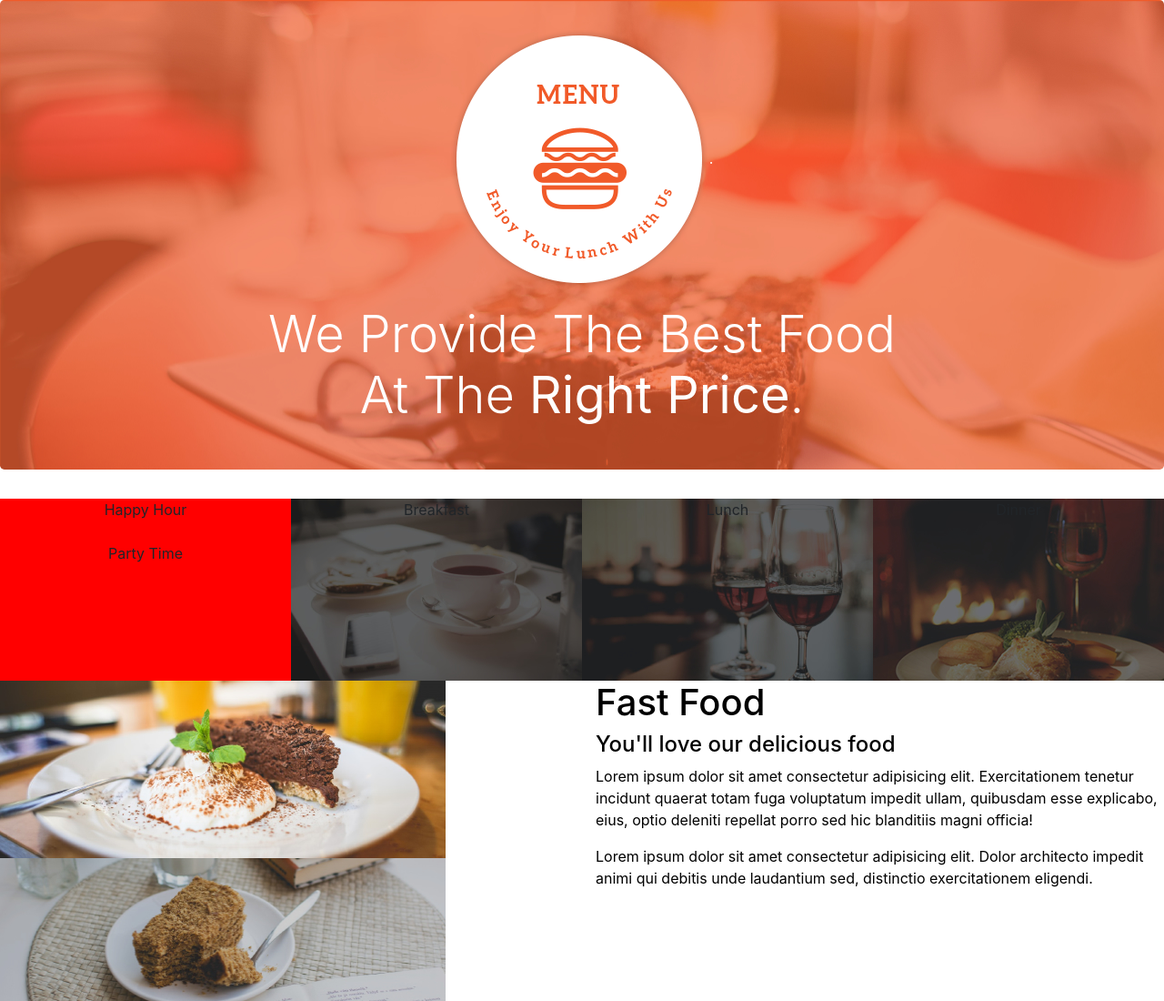
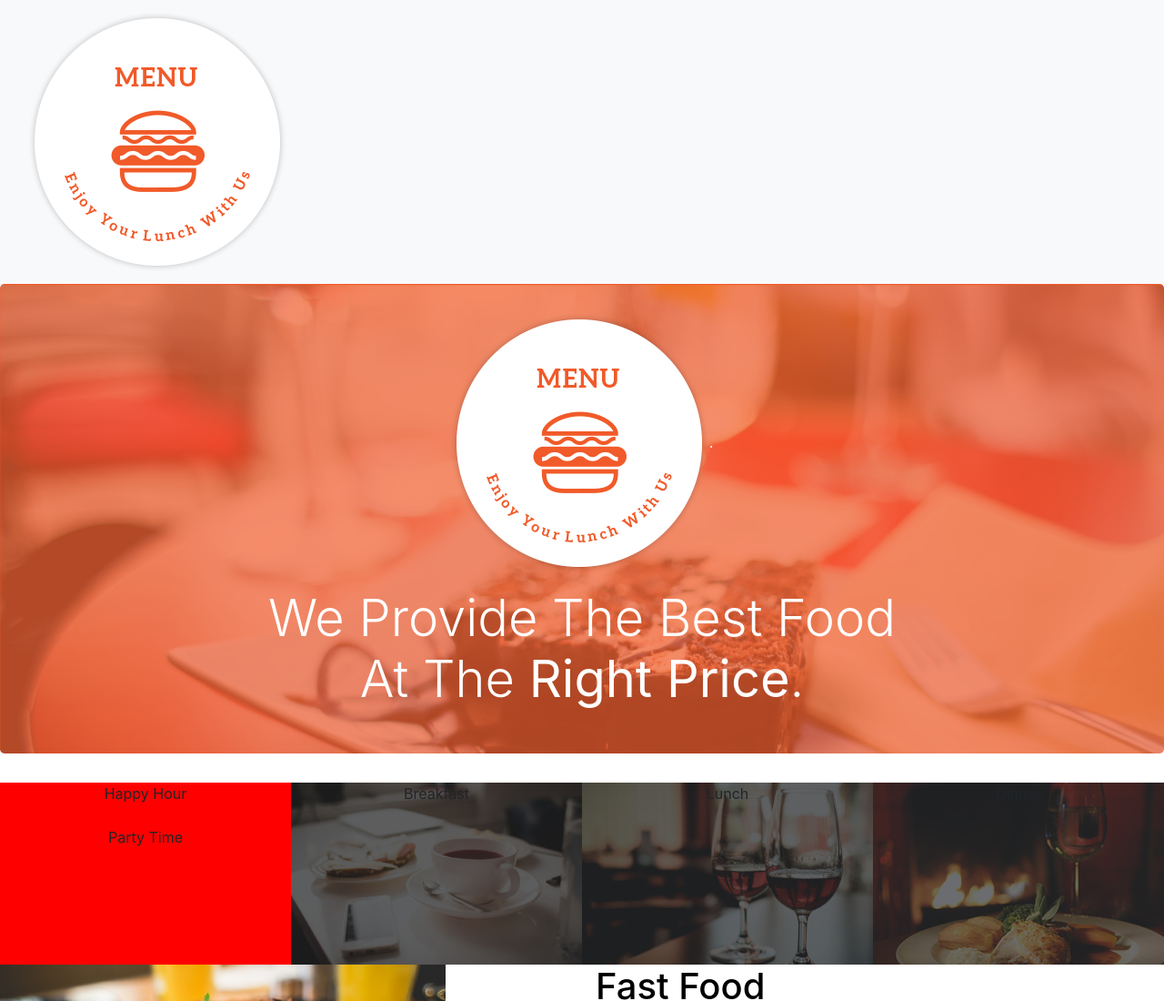
Before and after one commit to Dnjiru/Restaurant-WK3IP, a plain HTML site: page index.html in a window 1280 px wide. Shown: the top 1100 px of the page at 91% size. Drawn offline with nearby package versions, Linux system fonts and the light colour scheme.

Commit message:
add navbar at showcase

```diff
--- a/index.html
+++ b/index.html
@@ -12,6 +12,13 @@
 </head>
 <body>
     <div class="showcase">
+        <nav class="navbar navbar-expand-md navbar-light bg-light sticky-top">
+            <div class="container-fluid">
+                <a class="navbar-brand" href="#"><img src="img/logoBig.png" alt="logo"></a>
+
+            </div>
+        </nav>
+
             <div class="jumbotron">
                     <div class="container">
                       <p class="lead"><img src="img/logoBig.png" alt="Logo">.</p>
```
